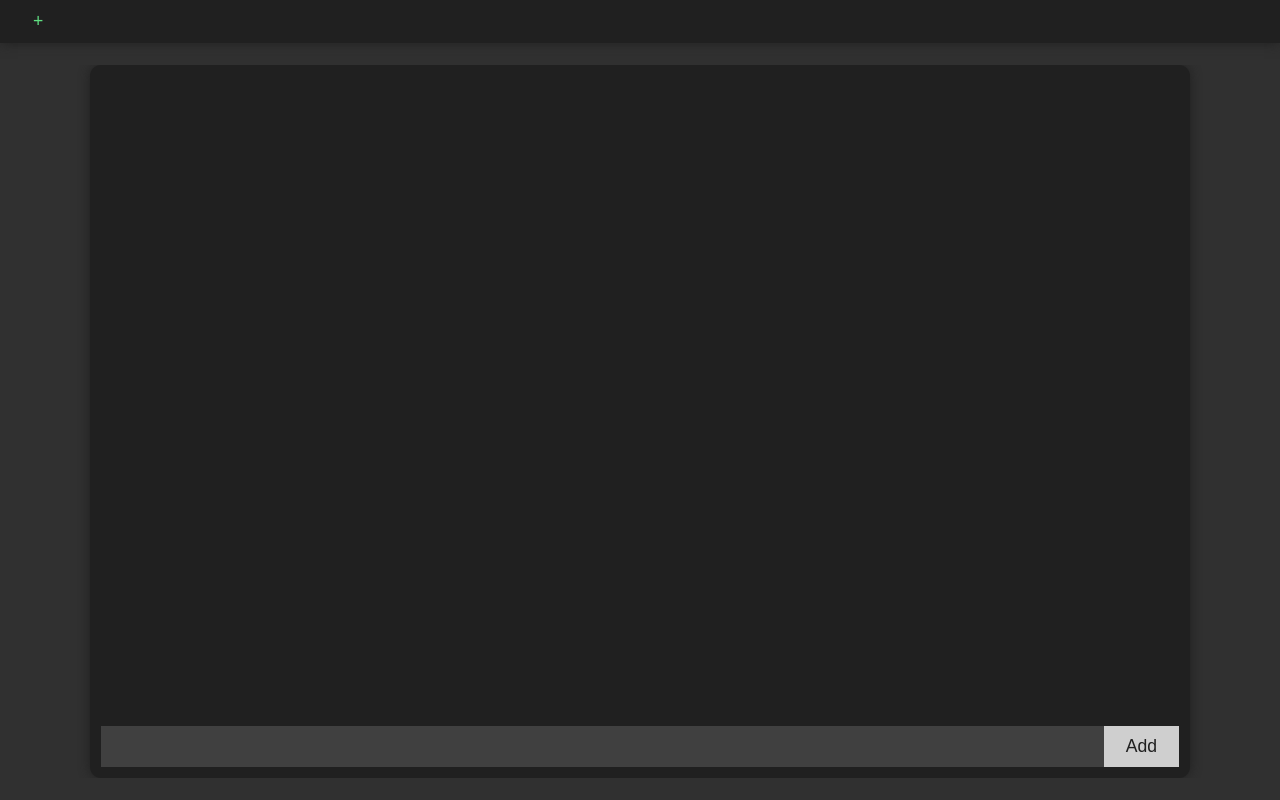
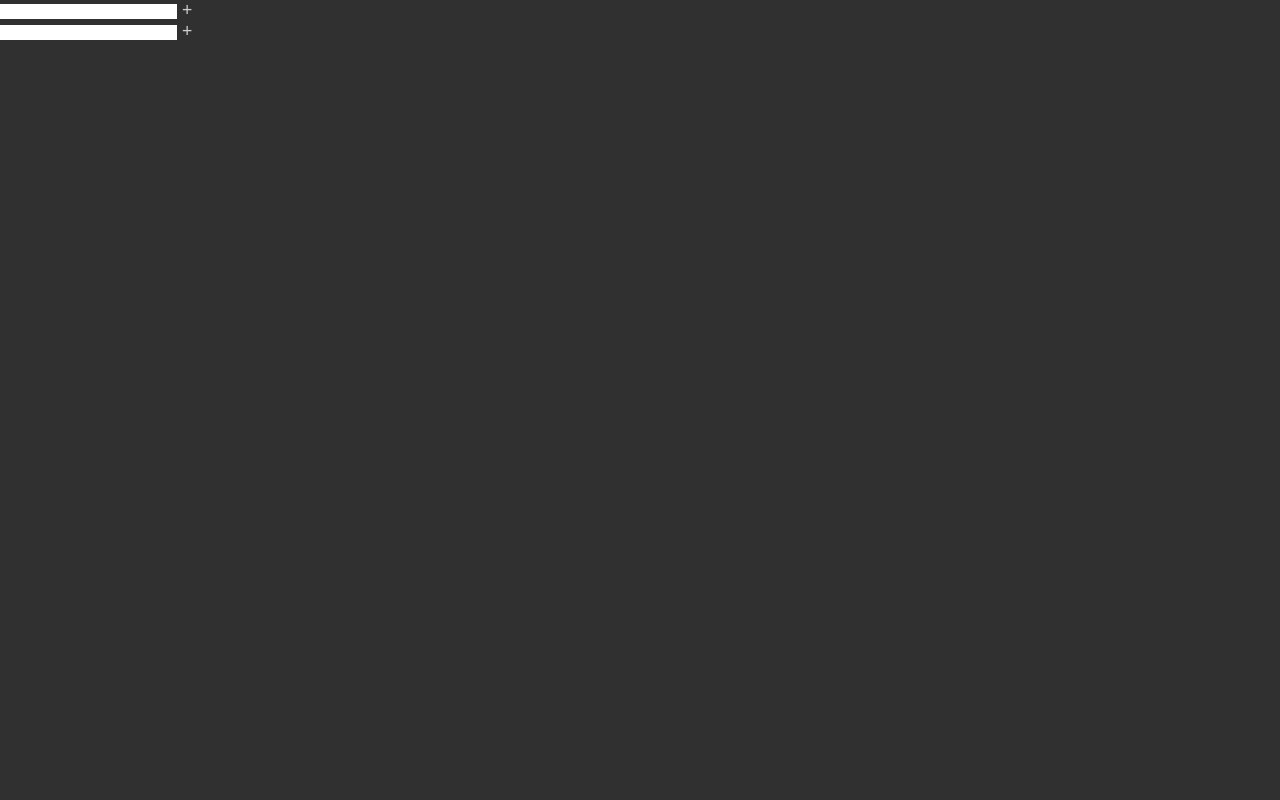
Before and after one commit to devshashtag/flow-planner, a plain HTML site: page index.html in a window 1280 px wide. Drawn offline with nearby package versions, Linux system fonts and the light colour scheme; files that its build step writes are made by us from their sources.

Commit message:
index.html structure updated

```diff
--- a/index.html
+++ b/index.html
@@ -5,41 +5,48 @@
     <meta name="viewport" content="width=device-width, initial-scale=1.0" />
 
     <!-- title -->
-    <title>planner</title>
-
-    <!-- font awesome -->
-    <link href="https://use.fontawesome.com/releases/v5.15.1/css/all.css" rel="stylesheet" />
+    <title>planB</title>
 
     <!-- styles -->
     <link rel="stylesheet" href="/assets/css/styles.css" />
   </head>
 
   <body>
-    <main class="scheduler">
-      <div class="container">
-        <!-- groups -->
-        <nav class="nav">
-          <ul class="nav__groups" id="group-list"></ul>
-          <button class="nav__option" id="group-add"><span>+</span></button>
-        </nav>
-
-        <!-- items -->
-        <div class="items">
-          <div class="items__container">
-            <!-- list -->
-            <ul class="item__list" id="item-list"></ul>
-            <!-- input -->
-            <div class="item__new">
-              <input type="text" class="item__title" id="item-title" autocomplete="off" />
-              <button class="item__add" id="item-add">add</button>
-            </div>
+    <!-- header -->
+    <header class="header">
+      <!-- groups -->
+      <div class="header__groups">
+        <!-- list -->
+        <ul class="groups__list" id="groups-nav"></ul>
+        <!-- options -->
+        <div class="groups__options">
+          <!-- new -->
+          <div class="options__new">
+            <input id="group-name" type="text" autocomplete="off" />
+            <button id="group-new"><span>+</span></button>
           </div>
         </div>
       </div>
+    </header>
+
+    <!-- main -->
+    <main class="main">
+      <!-- items -->
+      <section class="main__items">
+        <!-- list -->
+        <ul class="items__list" id="items-nav"></ul>
+        <!-- options -->
+        <div class="items__options">
+          <!-- new -->
+          <div class="options__new">
+            <input id="item-name" type="text" autocomplete="off" />
+            <button id="item-new"><span>+</span></button>
+          </div>
+        </div>
+      </section>
     </main>
 
     <!-- scripts -->
-    <!-- <script src="/assets/js/script.js"></script> -->
     <script type="module" src="/assets/js/index.js"></script>
   </body>
 </html>
```
